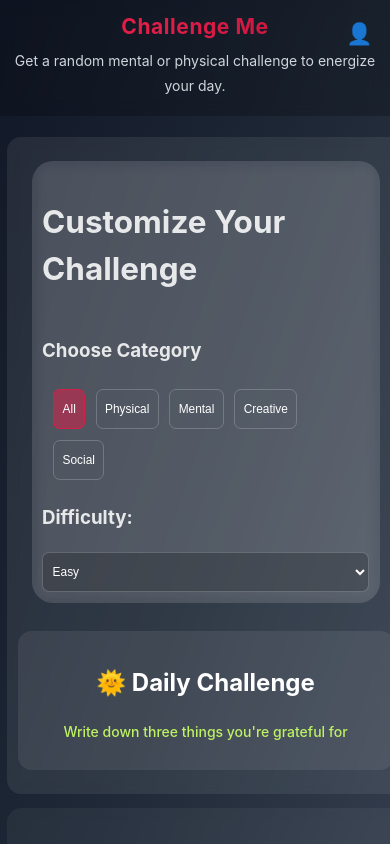
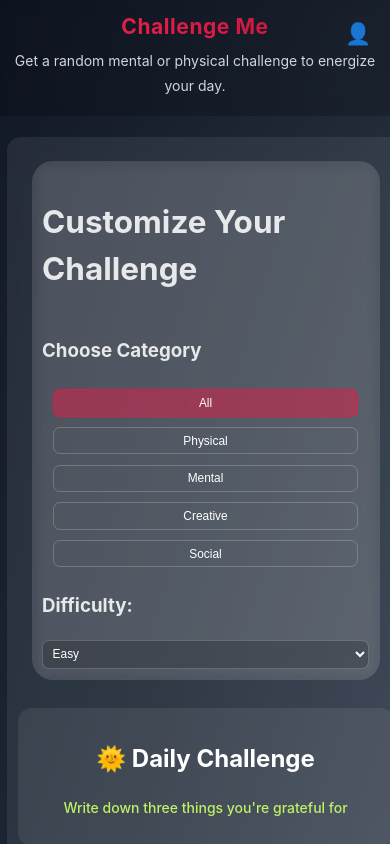
Before and after one commit to robertoandino/challenge-me, a React (Vite) app: page / in a window 390 px wide. Shown: the top 844 px of the page. Built offline with nearby package versions, Linux system fonts and the light colour scheme.

Commit message:
Update d layout for mobile view.

```diff
--- a/src/pages/responsive.css
+++ b/src/pages/responsive.css
@@ -180,9 +180,14 @@
     button,
     select,
     input {
-        font-size: 0.9rem;
-        padding: 0.5rem;
-        min-height: 40px;
+        width: 100%;
+        font-size: 0.95rem;
+        padding: 0.6rem;
+        border-radius: 0.5rem;
+    }
+    .button-group {
+        flex-direction: column;
+        gap: 0.5rem;
     }
 
     .controls-section {
```
